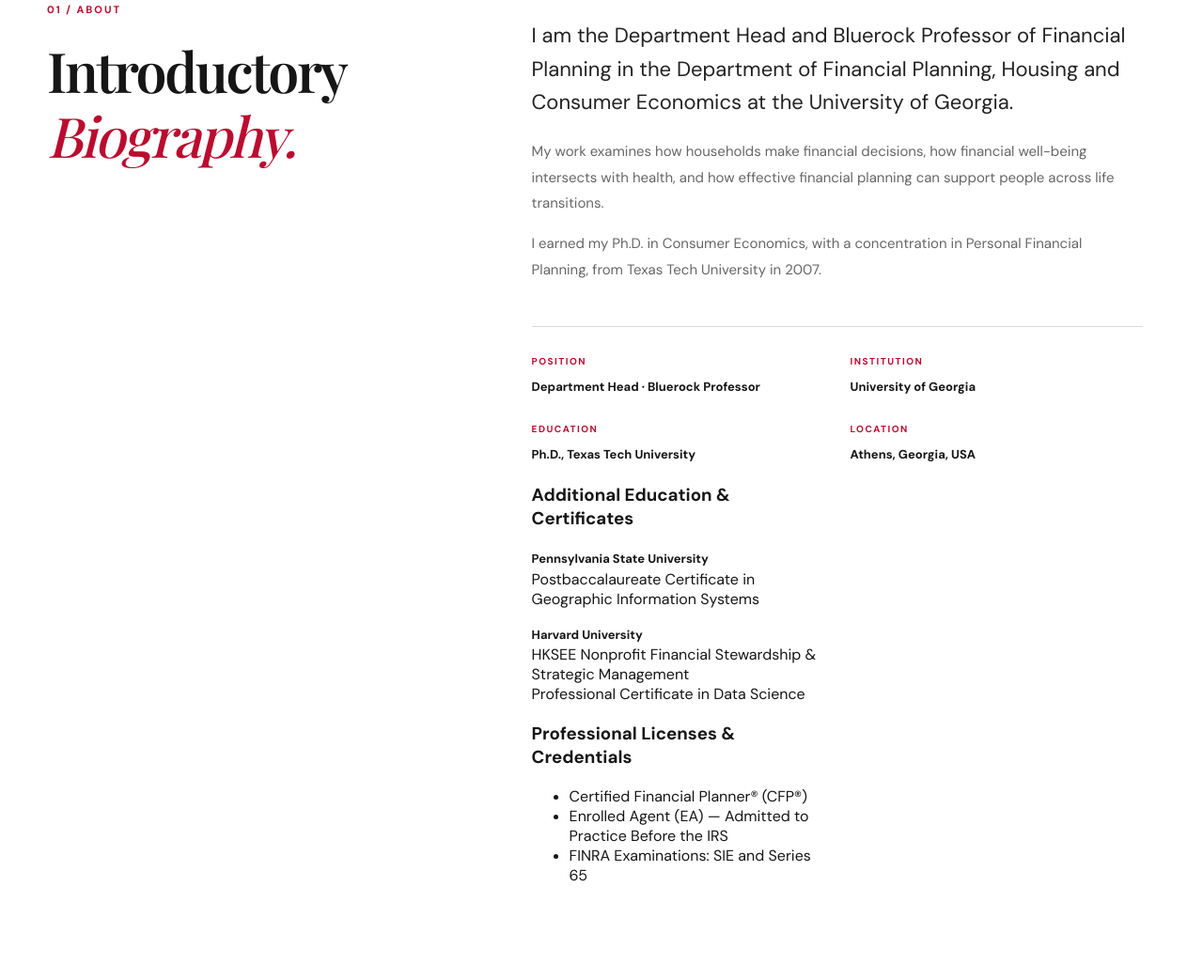
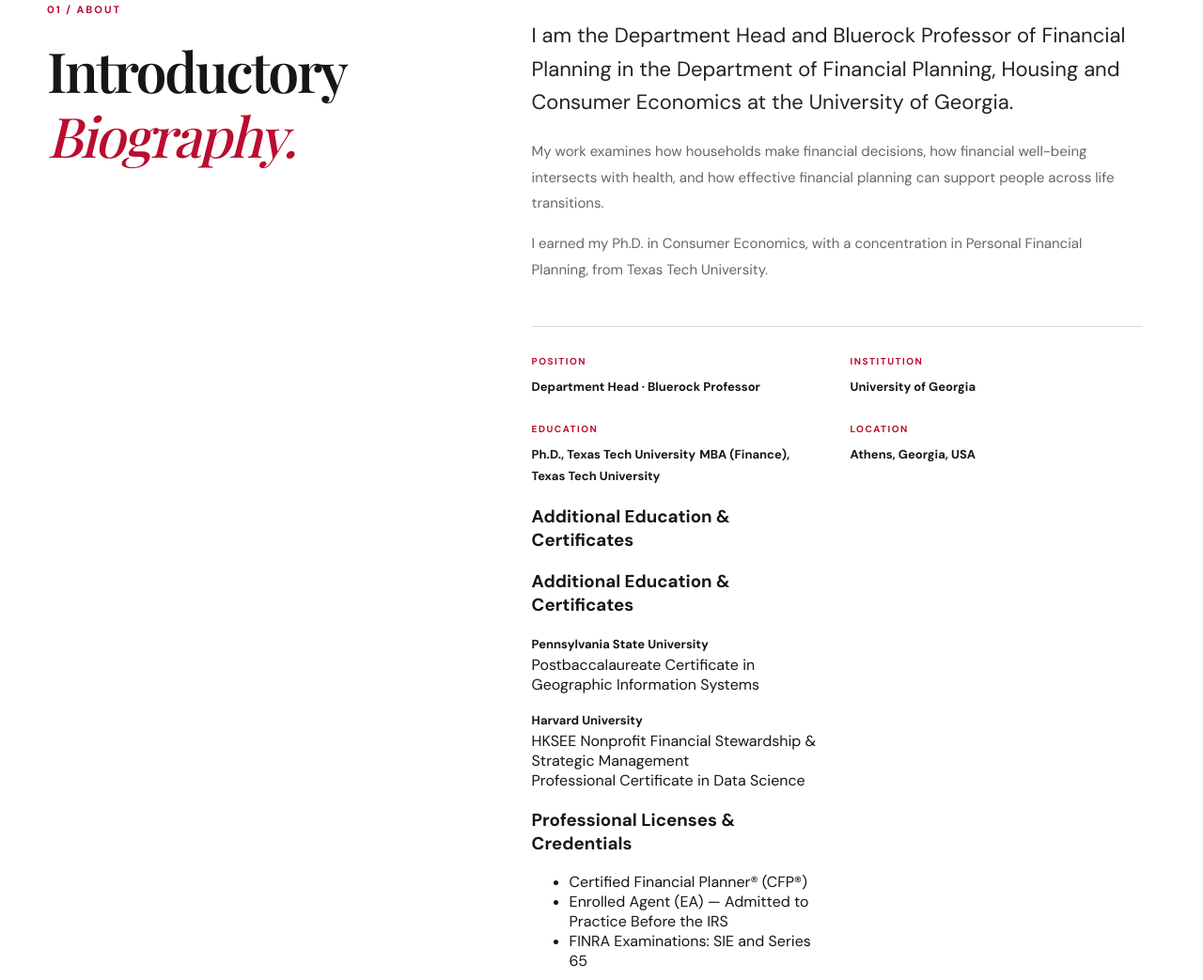
Before and after one commit to swarnlab/swarnchatterjee, a plain HTML site: page index.html in a window 1280 px wide. Shown: the part 970-2013 px from the top of the page at 94% size. Drawn offline with nearby package versions, Linux system fonts and the light colour scheme; a web font is replaced by a local one.

Commit message:
Add additional education and certificates section
Added a new section for additional education and certificates.

```diff
--- a/index.html
+++ b/index.html
@@ -2,7 +2,8 @@
 <a class="skip" href="#main">Skip to content</a><header class="header"><div class="nav-wrap"><a class="brand" href="#top"><span class="monogram">SC</span><span>Swarn Chatterjee</span></a><button id="menu-toggle" class="menu-toggle" aria-expanded="false" aria-controls="nav">Menu ☰</button><nav id="nav" aria-label="Main navigation"><a href="#about">About</a><a href="#research">Research</a><a href="#publications">Publications</a><a href="#metrics">Impact</a><a href="#books">Books</a><a href="#teaching">Teaching</a><a href="#leadership">Leadership</a><a href="#honors">Honors</a><a href="#contact">Contact</a><a class="nav-cv" href="assets/Swarn_Chatterjee_CV.pdf" target="_blank" rel="noopener">CV ↗</a></nav></div></header>
 <main id="main"><section class="hero" id="top"><div class="container hero-grid"><div><p class="eyebrow"><span class="dot"></span> UNIVERSITY OF GEORGIA · ATHENS, GA</p><h1>Swarn<br><em>Chatterjee.</em></h1><p class="hero-role">Department Head & Bluerock Professor of Financial Planning</p><p class="hero-desc">Researching the decisions, behaviors, and systems that shape household financial well-being.</p><div class="actions"><a class="btn primary" href="#research">Explore research <span>↗</span></a><a class="btn outline" href="assets/Swarn_Chatterjee_CV.pdf" target="_blank" rel="noopener">Download CV ↗</a></div><p class="hero-small">Financial Planning, Housing and Consumer Economics · College of Family and Consumer Sciences</p></div><div class="hero-portrait"><img src="assets/swarn-chatterjee.jpg" alt="Portrait of Swarn Chatterjee" loading="eager"><div class="portrait-tag">SWARN CHATTERJEE <span>UGA · FINANCIAL PLANNING</span></div></div></div></section>
 <div class="marquee" aria-hidden="true"><div>FINANCIAL PLANNING <b>✳</b> FINANCIAL WELL-BEING <b>✳</b> BEHAVIORAL FINANCE <b>✳</b> FINANCIAL RESILIENCE <b>✳</b> FINANCIAL LITERACY <b>✳</b></div></div>
-<section class="section" id="about"><div class="container section-grid"><div class="section-side"><span class="number">01 / ABOUT</span><h2>Introductory<br><em>Biography.</em></h2></div><div class="section-body"><p class="lead">I am the Department Head and Bluerock Professor of Financial Planning in the Department of Financial Planning, Housing and Consumer Economics at the University of Georgia.</p><p>My work examines how households make financial decisions, how financial well-being intersects with health, and how effective financial planning can support people across life transitions.</p><p>I earned my Ph.D. in Consumer Economics, with a concentration in Personal Financial Planning, from Texas Tech University in 2007.</p><div class="facts"><div><small>POSITION</small><strong>Department Head · Bluerock Professor</strong></div><div><small>INSTITUTION</small><strong>University of Georgia</strong></div><div><small>EDUCATION</small><strong>Ph.D., Texas Tech University</strong>
+<section class="section" id="about"><div class="container section-grid"><div class="section-side"><span class="number">01 / ABOUT</span><h2>Introductory<br><em>Biography.</em></h2></div><div class="section-body"><p class="lead">I am the Department Head and Bluerock Professor of Financial Planning in the Department of Financial Planning, Housing and Consumer Economics at the University of Georgia.</p><p>My work examines how households make financial decisions, how financial well-being intersects with health, and how effective financial planning can support people across life transitions.</p><p>I earned my Ph.D. in Consumer Economics, with a concentration in Personal Financial Planning, from Texas Tech University.</p><div class="facts"><div><small>POSITION</small><strong>Department Head · Bluerock Professor</strong></div><div><small>INSTITUTION</small><strong>University of Georgia</strong></div><div><small>EDUCATION</small><strong>Ph.D., Texas Tech University</strong> </small><strong>MBA (Finance), Texas Tech University</strong>
+<h3>Additional Education &amp; Certificates</h3>
 <h3>Additional Education &amp; Certificates</h3>
 
 <p>
```
